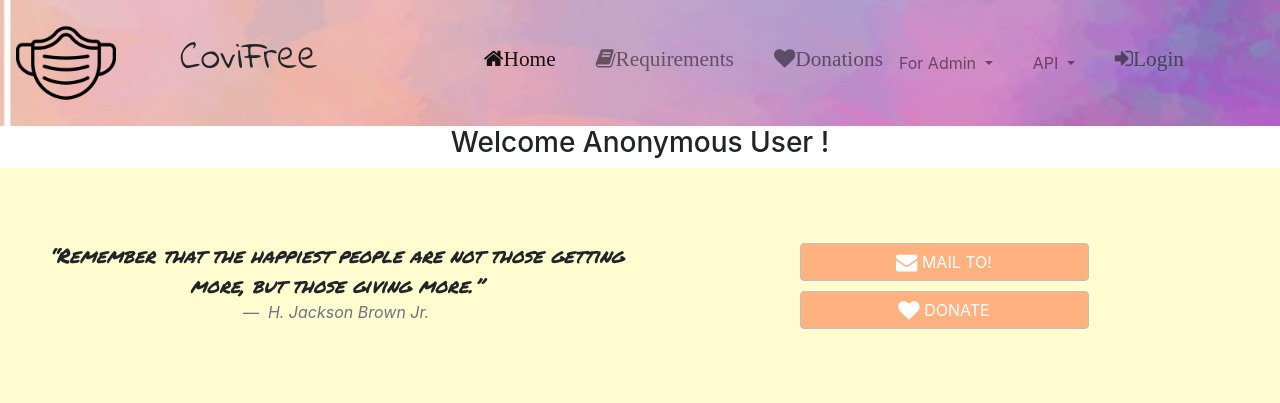
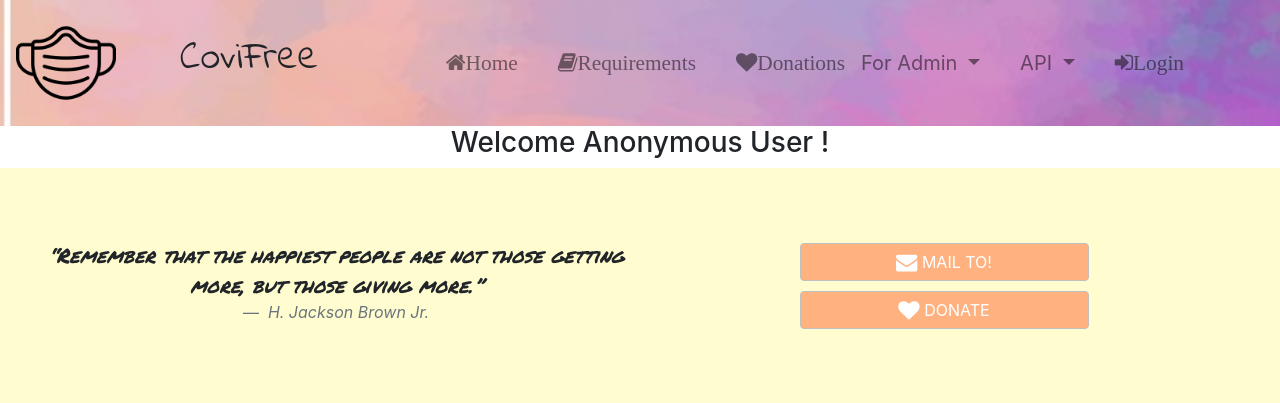
Before and after one commit to shutterofsmile/CODEIT-Noobs-2.0, a Django app: page / in a window 1280 px wide. Shown: the top 403 px of the page. Run offline with Django 3.2, Linux system fonts and the light colour scheme; some libraries are stand-ins or nearby versions.

Commit message:
Fixed Dropdown Issue

```diff
--- a/T017_Scrapshut/account/templates/navbar.html
+++ b/T017_Scrapshut/account/templates/navbar.html
@@ -12,19 +12,7 @@
 
 
 
-    <!-- Optional JavaScript -->
-    <!-- jQuery first, then Popper.js, then Bootstrap JS -->
-    <script src="https://code.jquery.com/jquery-3.3.1.slim.min.js"
-        integrity="sha384-q8i/X+965DzO0rT7abK41JStQIAqVgRVzpbzo5smXKp4YfRvH+8abtTE1Pi6jizo" crossorigin="anonymous">
-    </script>
-    <script src="https://cdnjs.cloudflare.com/ajax/libs/popper.js/1.14.7/umd/popper.min.js"
-        integrity="sha384-UO2eT0CpHqdSJQ6hJty5KVphtPhzWj9WO1clHTMGa3JDZwrnQq4sF86dIHNDz0W1" crossorigin="anonymous">
-    </script>
-    <script src="https://stackpath.bootstrapcdn.com/bootstrap/4.3.1/js/bootstrap.min.js"
-        integrity="sha384-JjSmVgyd0p3pXB1rRibZUAYoIIy6OrQ6VrjIEaFf/nJGzIxFDsf4x0xIM+B07jRM" crossorigin="anonymous">
-    </script>
-    <!--    <script src="./js/jquery-3.5.1.min.js"></script>-->
-    <!--    <script src="./js/index.js"></script>-->
+
 
 
 
@@ -48,9 +36,9 @@
         </button>
 
         <div class="collapse navbar-collapse mr-5" id="navbarSupportedContent">
-            <ul class="navbar-nav ml-auto">
+            <ul class="navbar-nav ml-auto d-flex align-items-center">
 
-                <li class="nav-item active mr-4">
+                <li class="nav-item  mr-4">
                     <a class="nav-link fa fa-lg fa-home" href="{% url 'index' %}">Home <span
                             class="sr-only">(current)</span></a>
                 </li>
@@ -71,7 +59,7 @@
 
                 <li class="nav-item dropdown mr-4">
                     <a class="nav-link dropdown-toggle" href="#" id="navbarDropdown" data-toggle="dropdown"
-                        aria-haspopup="true" aria-expanded="false">
+                        aria-haspopup="true" aria-expanded="false" style="font-size: 20px;">
                         For Admin
                     </a>
                     <div class="dropdown-menu" aria-labelledby="navbarDropdown">
@@ -87,7 +75,7 @@
                 </li>
                 <li class="nav-item dropdown mr-4">
                     <a class="nav-link dropdown-toggle" href="#" id="navbarDropdown" data-toggle="dropdown"
-                        aria-haspopup="true" aria-expanded="false">
+                        aria-haspopup="true" aria-expanded="false" style="font-size: 20px;">
                         API
                     </a>
                     <div class="dropdown-menu" aria-labelledby="navbarDropdown">
```
Also changed, not shown: T017_Scrapshut/donation/templates/navbar.html (+4 -19 lines).
